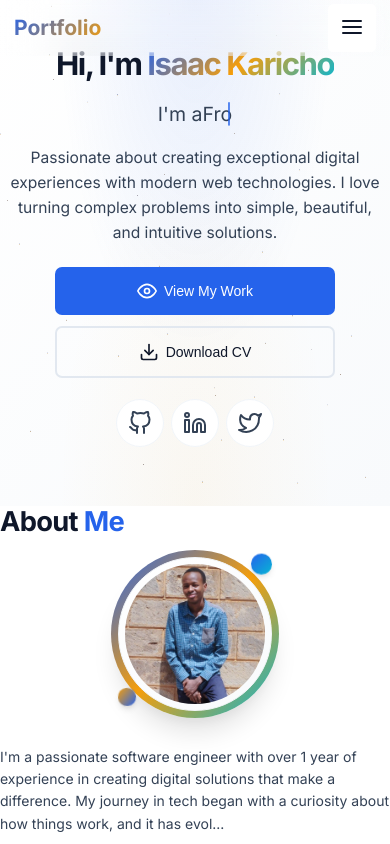
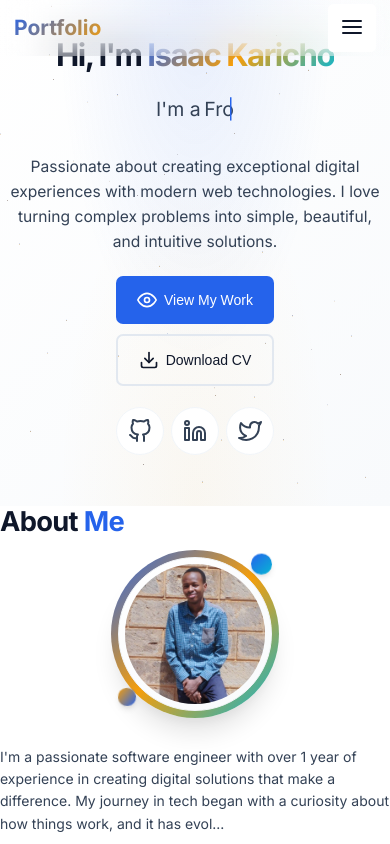
Before and after one commit to Karicho-Zo/PORTFOLIO, a React (Vite) app: page / in a window 390 px wide. Shown: the top 844 px of the page. Built offline with nearby package versions, Linux system fonts and the light colour scheme.

Commit message:
Fix Hero section mobile responsiveness - improve typing text display on small screens

```diff
--- a/src/components/Hero.module.css
+++ b/src/components/Hero.module.css
@@ -40,6 +40,15 @@
   padding: 1rem;
 }
 
+.textCenter {
+  text-align: center;
+  width: 100%;
+  display: flex;
+  flex-direction: column;
+  align-items: center;
+  justify-content: center;
+}
+
 .mainHeading {
   margin-bottom: 1.5rem;
 }
@@ -73,6 +82,9 @@
 
 .typingText {
   position: relative;
+  display: inline-block;
+  max-width: 100%;
+  word-break: break-word;
 }
 
 .cursor {
@@ -194,10 +206,14 @@
   .heroContent {
     padding: 0.5rem;
     max-width: 100%;
+    width: 100%;
+    box-sizing: border-box;
   }
 
   .mainHeading {
     margin-bottom: 1rem;
+    width: 100%;
+    text-align: center;
   }
 
   .nameText {
@@ -208,8 +224,15 @@
 
   .roleText {
     font-size: clamp(1.125rem, 5vw, 1.5rem);
-    height: 2.5rem;
+    min-height: 2.5rem;
     margin-bottom: 0.75rem;
+    display: flex;
+    align-items: center;
+    justify-content: center;
+    flex-wrap: wrap;
+    gap: 0.25rem;
+    width: 100%;
+    overflow: hidden;
   }
 
   .description {
```
